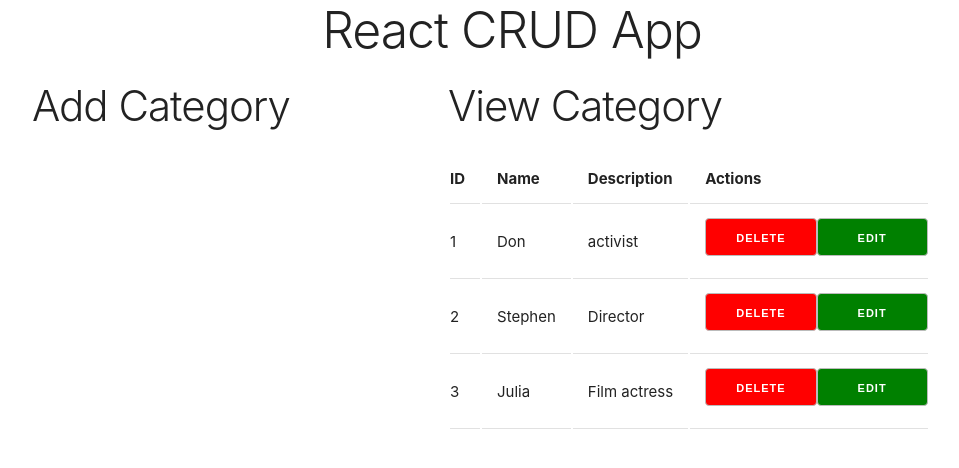
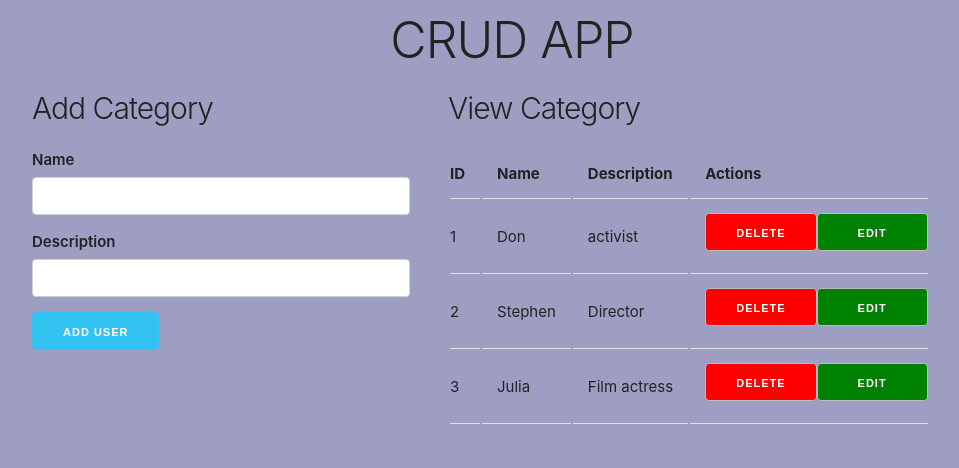
Before and after one commit to Vimalraveendra/CURD-API, a React (Create React App) app: page / in a window 1280 px wide. Shown: the top 468 px of the page, without its empty margins (128-1087 px from the left). Built offline with nearby package versions, Linux system fonts and the light colour scheme.

Commit message:
Added CategoryForm component & its stylesheet,also modified the categoryTable component & App component to add ,delete , update & List categories

```diff
--- /dev/null
+++ b/src/Components/CategoryForm/CategoryForm.css
@@ -0,0 +1,6 @@
+.edit {
+  padding: 0 1rem !important;
+  background-color: green;
+  color: #fff;
+  /* border: none; */
+}
--- /dev/null
+++ b/src/Components/CategoryForm/CategoryForm.jsx
@@ -0,0 +1,42 @@
+import React from 'react';
+
+const CategoryForm = ({addUserCategory,handleChange,user,editData,handleCancel}) => {
+
+
+    // const initialUser = {id: null, name: '', description: ''};
+
+    // const [user, setUser] = useState(initialUser);
+
+    // const handleChange=(event)=>{
+    //     const {name,value} = event.target;
+    //     setUser({...user,[name]:value})
+    // }
+
+    const handleSubmit=(e)=>{
+        e.preventDefault();
+     if(user.name&& user.description){
+         addUserCategory(user)
+
+     }
+    }
+
+    return (
+        <form>
+            <label>Name</label>
+            <input className="u-full-width" type="text" name="name" value={user.name} onChange={handleChange}/>
+            <label>Description</label>
+            <input className="u-full-width" type="text" name="description" value={user.description} onChange={handleChange}/>
+            {editData?(
+            <div>
+            <button className="button-primary" type="submit"  onClick={handleSubmit}>Edit User</button>
+            <button className="edit" type="submit" onClick={handleCancel} >cancel</button>
+            </div>
+            ):(
+                <button className="button-primary" type="submit" onClick={handleSubmit}>Add User</button>
+            )
+            }
+        </form>
+    )
+}
+
+export default CategoryForm;
--- a/src/Components/CategoryTable/CategoryTable.jsx
+++ b/src/Components/CategoryTable/CategoryTable.jsx
@@ -1,6 +1,6 @@
 import React from 'react';
 import './CategoryTable.css'
-const CategoryTable = ({userData}) => {
+const CategoryTable = ({userData,deleteUser,editUser}) => {
 
     return (
         <table>
@@ -21,8 +21,8 @@ const CategoryTable = ({userData}) => {
                                 <td>{name}</td>
                                 <td>{description}</td>
                                 <td>
-                                    <button className="delete">Delete</button>
-                                    <button className="edit">Edit</button>
+                                    <button className="delete" onClick={()=>deleteUser(id)}>Delete</button>
+                                    <button className="edit" onClick={()=>editUser(id)}>Edit</button>
                                 </td>
                             </tr>
                         )
--- a/src/Components/UserData/UserData.jsx
+++ b/src/Components/UserData/UserData.jsx
@@ -1,4 +1,4 @@
-const userData = [
+const UserData = [
     {
         id: 1,
         name: 'Don',
@@ -16,4 +16,4 @@ const userData = [
     }
 ];
 
-export default userData;
+export default UserData;
--- a/src/containers/App.css
+++ b/src/containers/App.css
@@ -6,6 +6,10 @@
 }
 h1 {
   text-align: center;
+  margin-top: 1rem;
+}
+h2 {
+  font-size: 3rem;
 }
 
 /* .App-logo {
--- a/src/containers/App.js
+++ b/src/containers/App.js
@@ -2,24 +2,85 @@ import React from 'react';
 import './App.css';
 import UserData from '../Components/UserData/UserData';
 import CategoryTable from '../Components/CategoryTable/CategoryTable'
+import CategoryForm from '../Components/CategoryForm/CategoryForm'
+
 
 
 class App extends React.Component{
   state={
-    userData:UserData
+    userData:UserData,
+    editData:false,
+    user:{
+      id:null,
+      name:'',
+      description:''
+    }
   }
+
+  // adding new category list
+  addUserCategory=(user)=>{
+    if(!user.id){
+    user.id=this.state.userData.length+1
+    }
+    let newData=[...this.state.userData,user]
+    this.setState({userData:newData})
+  }
+
+  // Deleting category list based on id
+  deleteUser=id=>{
+    let newList =this.state.userData.filter(user=>user.id!==id);
+    this.setState({userData:newList})
+  }
+
+  handleChange=(event)=>{
+    const {name,value} = event.target;
+    const newUser= {...this.state.user,[name]:value};
+     this.setState({user:newUser})
+
+}
+
+
+handleCancel=(e)=>{
+  e.preventDefault();
+  this.state({editData:!this.state.editData})
+}
+
+
+  editUser=id=>{
+    let newList =this.state.userData.filter(user=>user.id!==id)
+    const selectedItem = this.state.userData.find(item=>item.id === id)
+    this.setState({
+      userData:newList,
+      user:selectedItem,
+      editData:true
+    })
+
+  }
+
 
   render(){
     return (
       <div className="container">
-      <h1>React CRUD App</h1>
+      <h1> CRUD APP</h1>
         <div className="row">
           <div className="five columns">
-            <h2>Add Category</h2>
+          {this.state.editData?(
+              <div>
+              <h2>Edit Category</h2>
+                <CategoryForm addUserCategory={this.addUserCategory} handleChange={this.handleChange} user={this.state.user} editData={this.state.editData}/>
+                </div>
+                ):
+                (
+                  <div>
+                  <h2>Add Category</h2>
+                  <CategoryForm addUserCategory={this.addUserCategory} handleChange={this.handleChange} user={this.state.user} handleCancel />
+                  </div>
+                  )
+          }
           </div>
           <div className="seven columns">
             <h2>View Category</h2>
-            <CategoryTable userData={this.state.userData}/>
+            <CategoryTable userData={this.state.userData} deleteUser={this.deleteUser} editUser={this.editUser} />
           </div>
         </div>
       </div>
--- a/src/index.css
+++ b/src/index.css
@@ -1,13 +1,14 @@
 body {
   margin: 0;
-  font-family: -apple-system, BlinkMacSystemFont, 'Segoe UI', 'Roboto', 'Oxygen',
-    'Ubuntu', 'Cantarell', 'Fira Sans', 'Droid Sans', 'Helvetica Neue',
+  font-family: -apple-system, BlinkMacSystemFont, "Segoe UI", "Roboto", "Oxygen",
+    "Ubuntu", "Cantarell", "Fira Sans", "Droid Sans", "Helvetica Neue",
     sans-serif;
   -webkit-font-smoothing: antialiased;
   -moz-osx-font-smoothing: grayscale;
+  background-color: #9e9ec3;
 }
 
 code {
-  font-family: source-code-pro, Menlo, Monaco, Consolas, 'Courier New',
+  font-family: source-code-pro, Menlo, Monaco, Consolas, "Courier New",
     monospace;
 }
```
